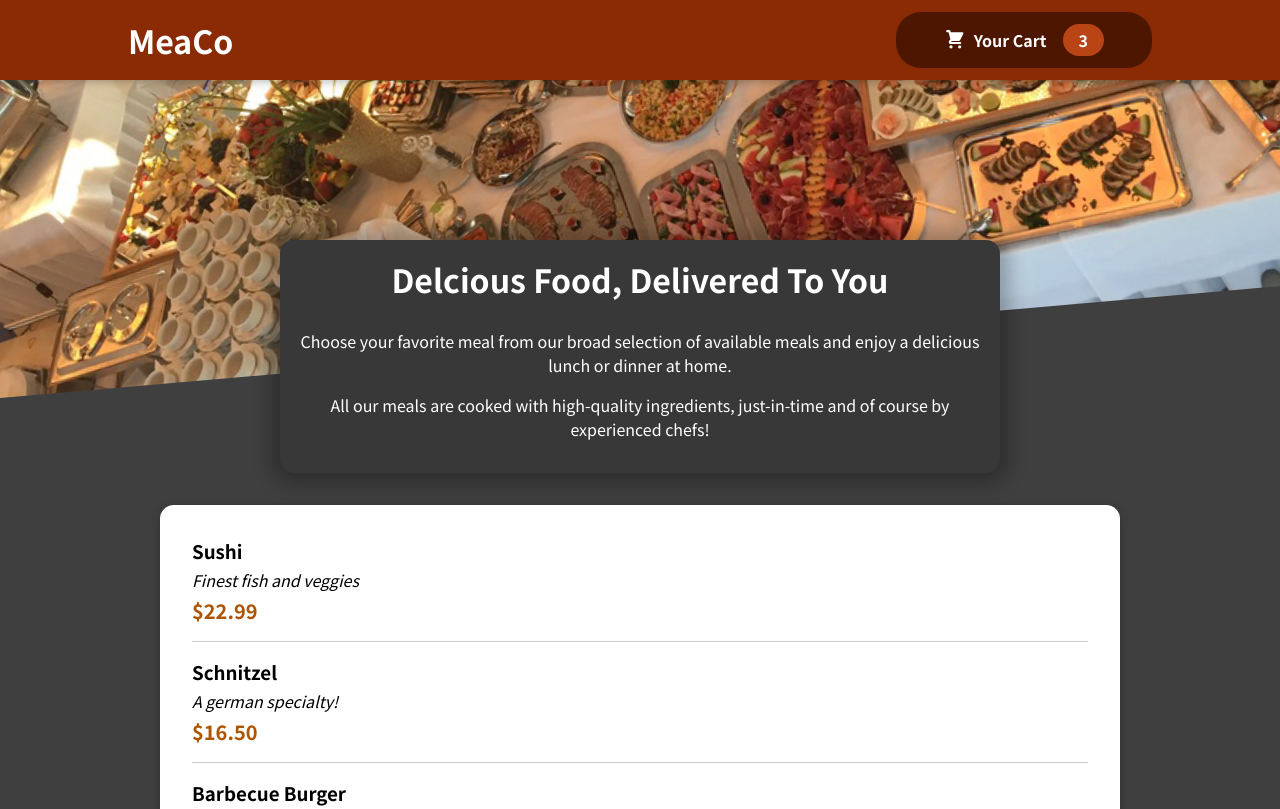
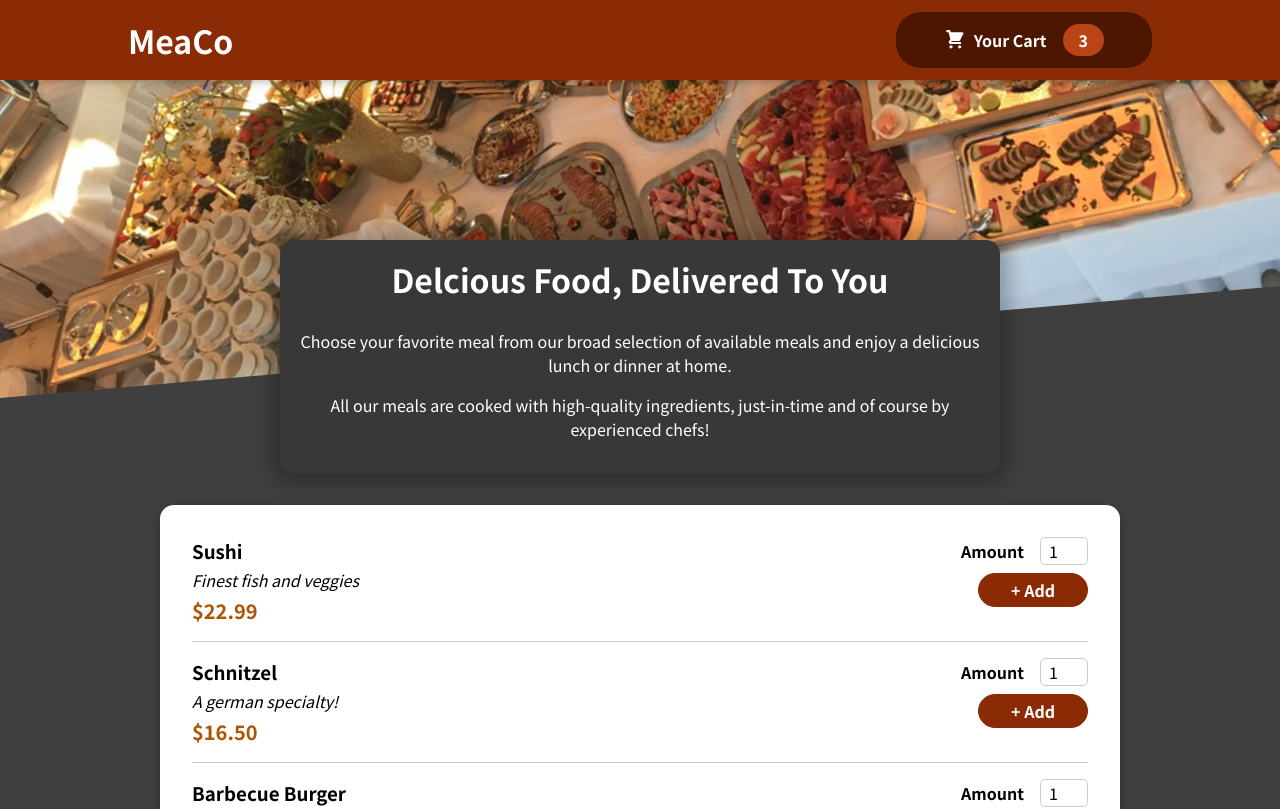
Before and after one commit to shefcodev/food-order-app, a React (Create React App) app: page / in a window 1280 px wide. Shown: the top 809 px of the page. Built offline with nearby package versions, Linux system fonts and the light colour scheme.

Commit message:
rendered and configuree MealItemForm, Card & Input components

```diff
--- a/src/components/Meals/MealItem/MealItem.js
+++ b/src/components/Meals/MealItem/MealItem.js
@@ -1,5 +1,6 @@
 import React from 'react';
 
+import MealItemForm from './MealItemForm';
 import styles from './MealItem.module.css';
 
 const MealItem = ({ name, description, price }) => {
@@ -12,7 +13,9 @@
         <div className={styles.description}>{description}</div>
         <div className={styles.price}>{price}</div>
       </div>
-      <div></div>
+      <div>
+        <MealItemForm />
+      </div>
     </li>
   );
 };
--- /dev/null
+++ b/src/components/Meals/MealItem/MealItemForm.js
@@ -0,0 +1,25 @@
+import React from 'react';
+
+import Input from '../../UI/Input/Input';
+import styles from './MealItemForm.module.css';
+
+const MealItemForm = () => {
+  return (
+    <form className={styles.form}>
+      <Input
+        label='Amount'
+        input={{
+          id: 'amount',
+          type: 'number',
+          min: '1',
+          max: '5',
+          step: '1',
+          defaultValue: '1',
+        }}
+      />
+      <button>+ Add</button>
+    </form>
+  );
+};
+
+export default MealItemForm;
--- a/src/components/Meals/MealItem/MealItemForm.module.css
+++ b/src/components/Meals/MealItem/MealItemForm.module.css
@@ -0,0 +1,20 @@
+.form {
+  text-align: right;
+}
+
+.form button {
+  font: inherit;
+  cursor: pointer;
+  background-color: #8a2b06;
+  border: 1px solid #8a2b06;
+  color: white;
+  padding: 0.25rem 2rem;
+  border-radius: 20px;
+  font-weight: bold;
+}
+
+.form button:hover,
+.form button:active {
+  background-color: #641e03;
+  border-color: #641e03;
+}
--- /dev/null
+++ b/src/components/UI/Input/Input.js
@@ -0,0 +1,14 @@
+import React from 'react';
+
+import styles from './Input.module.css';
+
+const Input = ({ label, input }) => {
+  return (
+    <div className={styles.input}>
+      <label htmlFor={input.id}>{label}</label>
+      <input {...input} />
+    </div>
+  );
+};
+
+export default Input;
--- /dev/null
+++ b/src/components/UI/Input/Input.module.css
@@ -0,0 +1,18 @@
+.input {
+  display: flex;
+  align-items: center;
+  margin-bottom: 0.5rem;
+}
+
+.input label {
+  font-weight: bold;
+  margin-right: 1rem;
+}
+
+.input input {
+  width: 3rem;
+  border-radius: 5px;
+  border: 1px solid #ccc;
+  font: inherit;
+  padding-left: 0.5rem;
+}
```
Also changed, not shown: src/components/Meals/MealItem/MealIteamForm.js (deleted), src/components/Meals/MealItem/MealItem.module.css (line endings or trailing spaces).
